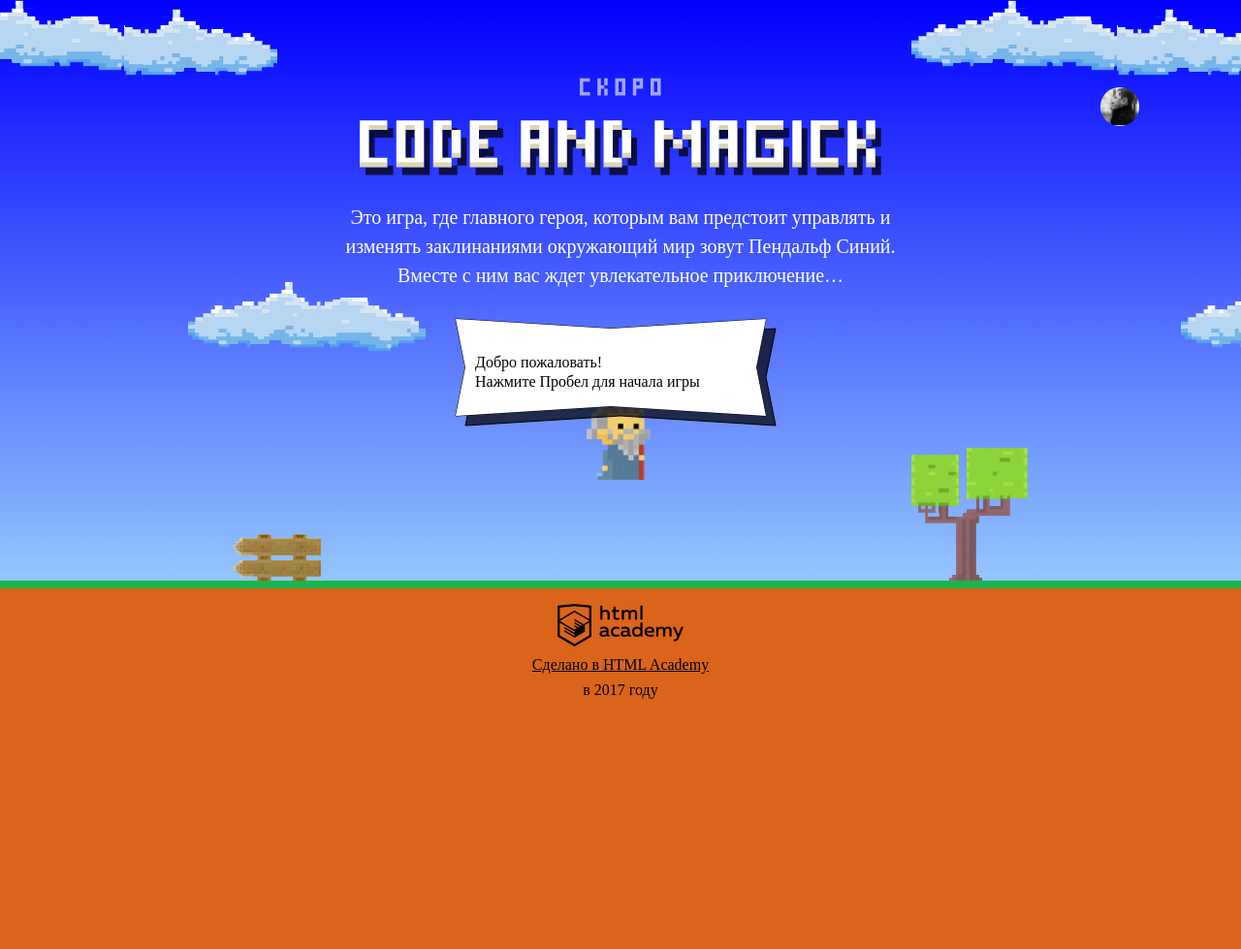
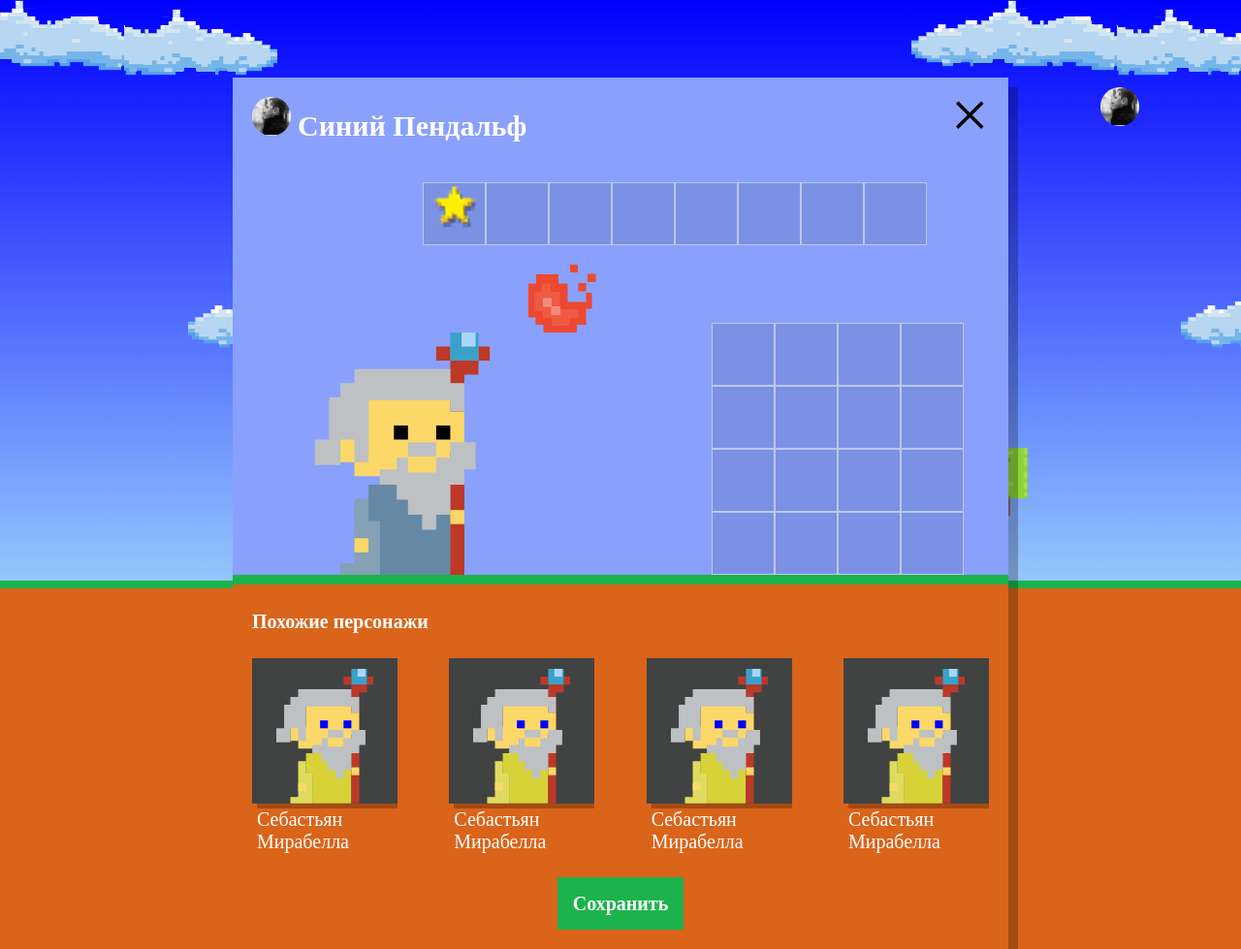
Before and after one commit to SamPerTV/156314-code-and-magick-18, a website: page index.html in a window 1280 px wide. Shown: the whole page at 97% size. Before the commit the page ends 800 px from the top, so only its background shows below. Drawn offline with Linux system fonts and the light colour scheme; a web font is replaced by a local one.

```diff
--- a/index.html
+++ b/index.html
@@ -200,8 +200,8 @@
 }
 
 </script>
+<script src="js/setup.js"></script>
 <script src="js/stat.js"></script>
- <script src=""></script>
 <script src="js/game.js"></script>
 
 </body>
--- /dev/null
+++ b/js/setup.js
@@ -0,0 +1,90 @@
+'use strict';
+var WIZARD_NAMES = ['Иван', 'Хуан', 'Себастьян','Мария', 'Кристоф', 'Виктор', 'Юлия', 'Люпита', 'Вашингтон'];
+var WIZARD_LASTNAMES = ['да Марья','Верон', 'Мирабелла', 'Вальц', 'Онопко', 'Топольницкая', 'Нионго', 'Ирвинг'];
+var WIZARD_COATCOLOR = ['rgb(101, 137, 164)', 'rgb(241, 43, 107)', 'rgb(146, 100, 161)', 'rgb(56, 159, 117)', 'rgb(215, 210, 55)','rgb(0, 0, 0)']
+var WIZARD_EYESCOLOR = ['black', 'red', 'blue', 'yellow', 'green'];
+var userDialog = document.querySelector('.setup');
+userDialog.classList.remove('hidden');
+
+var similarListElement = userDialog.querySelector('.setup-similar-list');
+
+var similarWizardTemplate = document.querySelector('#similar-wizard-template')
+    .content
+    .querySelector('.setup-similar-item');
+
+
+var renderNamesWizard = function (WIZARD_NAMES, WIZARD_LASTNAMES) {
+    for(var i = 0; i < WIZARD_NAMES.length; i++) {
+        var ranNames = Math.floor(Math.random() * WIZARD_NAMES.length);
+        var wizardNames = WIZARD_NAMES[ranNames];
+    }
+
+    for(var i = 0; i < WIZARD_LASTNAMES.length; i++) {
+        var ranLastNames = Math.floor(Math.random() * WIZARD_LASTNAMES.length);
+        var wizardLastNames = WIZARD_LASTNAMES[ranLastNames];
+    }
+    return wizardNames  + ' ' + wizardLastNames;
+}
+
+var rendercoatsColor = function (wizardColor) {
+ for(var i = 0; i < WIZARD_COATCOLOR.length; i++) {
+  var randCoat = Math.floor(Math.random() * WIZARD_COATCOLOR.length);
+  var  wizardColor = WIZARD_COATCOLOR[randCoat];
+
+
+}
+
+return wizardColor;
+}
+var rendrEyesColor = function (WIZARD_EYESCOLOR) {
+ for(var i = 0; i < WIZARD_EYESCOLOR.length; i++) {
+  var randEyes = Math.floor(Math.random() * WIZARD_EYESCOLOR.length);
+  var wizardEyesColor = WIZARD_EYESCOLOR[randEyes];
+    }
+    return wizardEyesColor;
+}
+var coatColor = rendercoatsColor(WIZARD_COATCOLOR);
+var WizardName = renderNamesWizard(WIZARD_NAMES, WIZARD_LASTNAMES);
+var WizardeyesColor = rendrEyesColor(WIZARD_EYESCOLOR);
+var wizards = [
+  {
+    name: WizardName,
+    coatColor: coatColor,
+    eyesColor: WizardeyesColor
+  },
+  {
+    name: WizardName,
+    coatColor: coatColor,
+    eyesColor: WizardeyesColor
+  },
+  {
+    name: WizardName,
+    coatColor: coatColor,
+    eyesColor: WizardeyesColor
+  },
+  {
+    name: WizardName,
+    coatColor: coatColor,
+    eyesColor: WizardeyesColor
+  }
+];
+
+
+
+var renderWizard = function (wizard) {
+  var wizardElement = similarWizardTemplate.cloneNode(true);
+
+  wizardElement.querySelector('.setup-similar-label').textContent = wizard.name;
+  wizardElement.querySelector('.wizard-coat').style.fill = wizard.coatColor;
+  wizardElement.querySelector('.wizard-eyes').style.fill = wizard.eyesColor;
+
+  return wizardElement;
+}
+
+var fragment = document.createDocumentFragment();
+for (var i = 0; i < wizards.length; i++) {
+  fragment.appendChild(renderWizard(wizards[i]));
+}
+similarListElement.appendChild(fragment);
+
+userDialog.querySelector('.setup-similar').classList.remove('hidden');
--- a/js/stat.js
+++ b/js/stat.js
@@ -59,7 +59,6 @@
   renderCloud(ctx, CLOUD_X, CLOUD_Y, '#fff');
   renderText(ctx);
 
-  players = ['Вы', 'Иван', 'Юлия', 'Кекс'];
   var maxTime = getMaxElement(times);
   var scoreBar;
   for (var i = 0; i < players.length; i++) {
```
